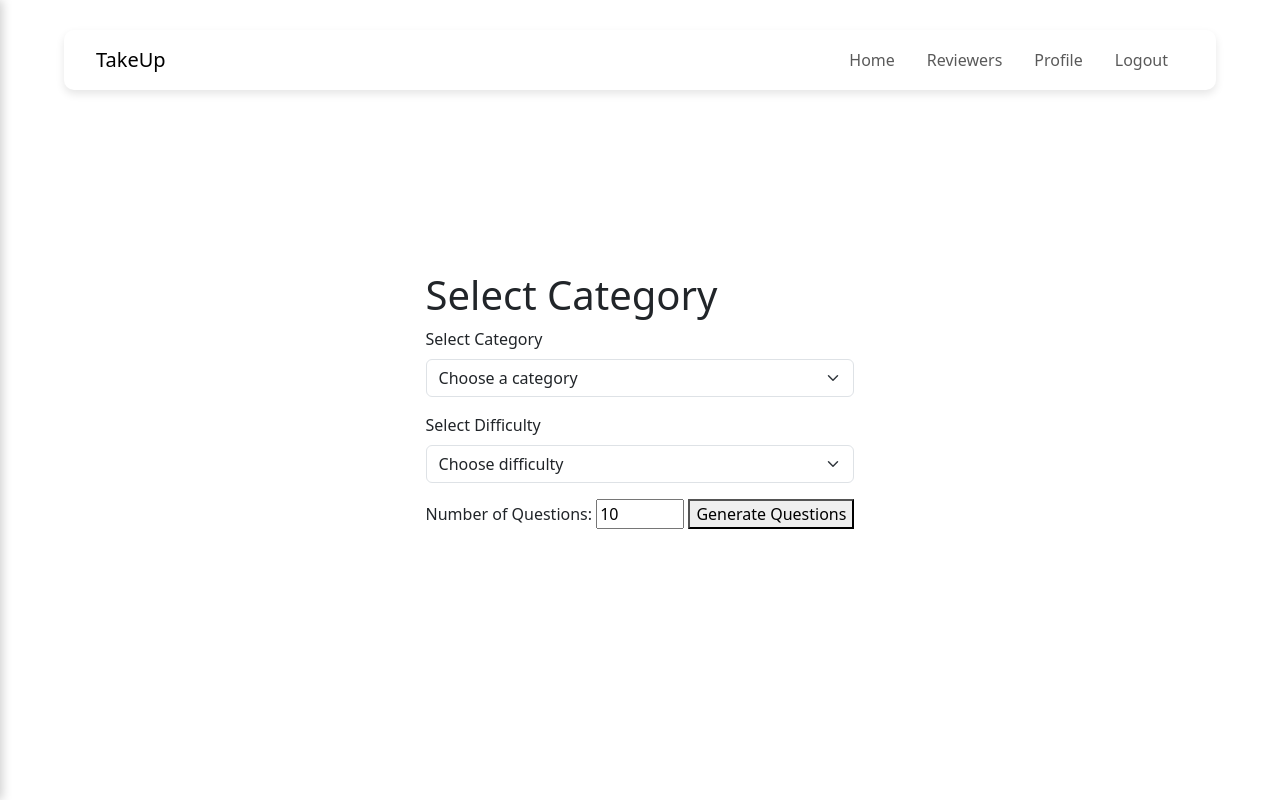
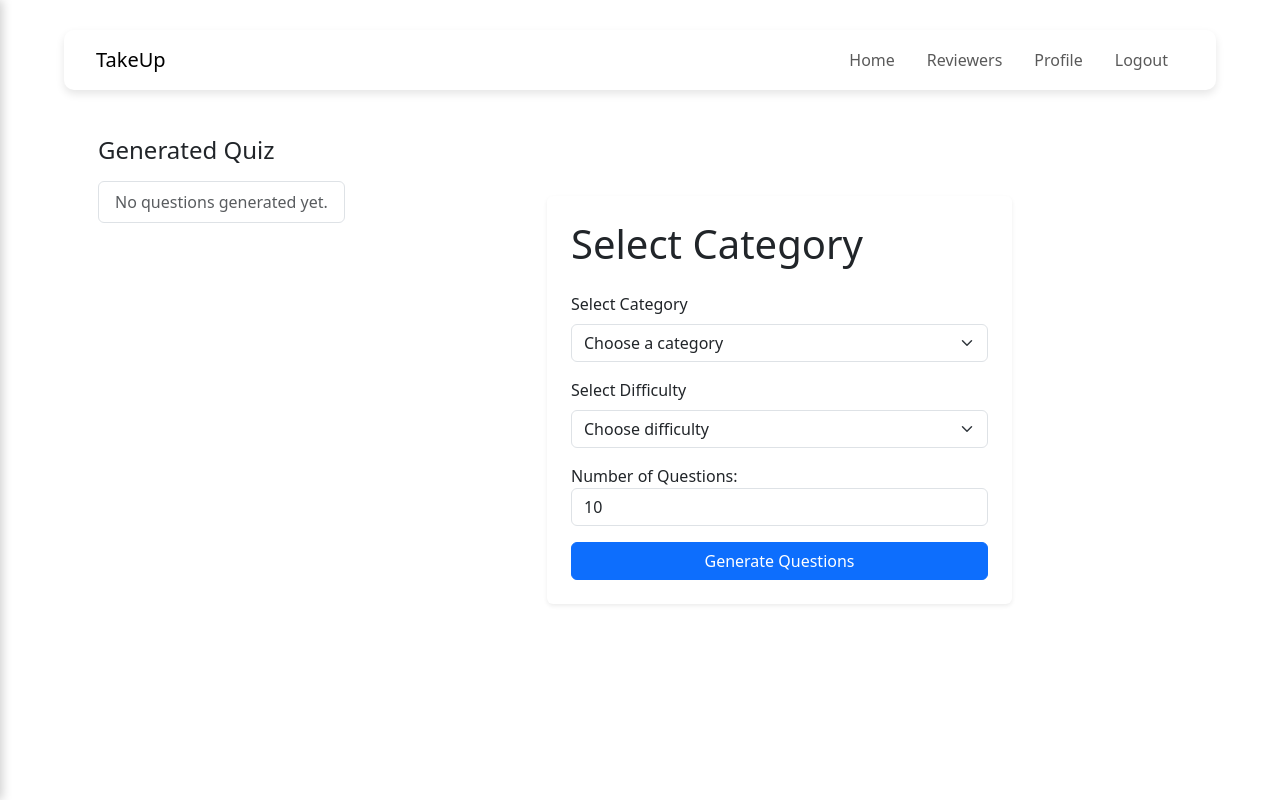
Before and after one commit to praanzzzz/msma-reviewer, a Django app: page /reviewer/ in a window 1280 px wide. Run offline with Django 5.2, Linux system fonts and the light colour scheme; a user stored in the database is signed in; data comes from the database, SQL or seed files in the repository; both versions use the stored data as it was after the commit; some libraries are stand-ins or nearby versions.

Commit message:
added ordering in models, added fetchquizresult function for sidebar

```diff
--- a/appReviewer/models.py
+++ b/appReviewer/models.py
@@ -112,6 +112,9 @@ class GeneratedQuiz(models.Model):
     questions = models.ManyToManyField(Question)
     created_at = models.DateTimeField(auto_now_add=True)
 
+    class Meta:
+        ordering = ['-created_at']
+
     def __str__(self):
         return f"Quiz {self.id} by {self.user.email} - {self.category.name} ({self.level_of_difficulty})"
 
@@ -127,6 +130,9 @@ class Summary(models.Model):
     score = models.IntegerField()
     created_at = models.DateTimeField(auto_now_add=True)
 
+    class Meta:
+        ordering = ['-created_at']
+
     def __str__(self):
         return (f"{self.user.email} - {self.generated_quiz.category.name} | "
                 f"{self.generated_quiz.level_of_difficulty} - {self.score}/{self.num_items}")
--- a/appReviewer/templates/appReviewer/reviewer.html
+++ b/appReviewer/templates/appReviewer/reviewer.html
@@ -3,16 +3,49 @@
 {% block content %}
 
 
-<div class="container d-flex justify-content-center align-items-center vh-100">
-    <div>
+
+<div id="takeexam" class="container-fluid">
+    <div class="row">
+
+
+
+
+        <!-- Sidebar for Generated Quiz -->
+        <aside class="col-md-3 d-none d-md-block p-3" style="margin-top: 120px; height: 70vh; overflow-y: auto;">
+            <h4 class="mb-3">Generated Quiz</h4>
+            <ul class="list-group">
+                {% for quiz in generated_quiz %}
+                    <li class="list-group-item">
+                        <a href="#"
+                           hx-get="{% url 'fetchquizresult' quiz.id %}"
+                           hx-target="#quizresultcontainer"
+                           hx-swap="innerHTML"
+                           hx-trigger="click"
+                           class="text-decoration-none d-block">
+                            {{ quiz }}
+                        </a>
+                    </li>
+                {% empty %}
+                    <li class="list-group-item text-muted">No questions generated yet.</li>
+                {% endfor %}
+            </ul>
+        </aside>
+
+
+
+
+
+        <!-- Main Content -->
+        <main class="col-md-9 d-flex justify-content-center align-items-center vh-100">
+            <div id ="quizresultcontainer" class="p-4 shadow-sm rounded bg-white">
                 <form
-            id ="selcatform"
                     hx-post="{% url 'generate_questions' %}"
-            hx-target="#selcatform"
-            hx-swap="afterHTML"
+                    hx-target="#takeexam"
+                    hx-swap="outerHTML"
                 >
                     {% csrf_token %}
-            <h1>Select Category</h1>
+                    <h1 class="mb-4">Select Category</h1>
+
                     <div class="mb-3">
                         <label for="categorySelect" class="form-label">Select Category</label>
                         <select id="categorySelect" name="category" class="form-select" required>
@@ -33,13 +66,16 @@
                         </select>
                     </div>
 
+                    <div class="mb-3">
                         <label for="questionCount">Number of Questions:</label>
-            <input type="number" id="questionCount" name="question_count" min="1" max="50" value="10" required>
+                        <input type="number" id="questionCount" name="question_count" min="1" max="50" value="10" class="form-control" required>
+                    </div>
 
-            <button type="submit">Generate Questions</button>
+                    <button type="submit" class="btn btn-primary w-100">Generate Questions</button>
                 </form>
+            </div>
+        </main>
     </div>
 </div>
 
-
 {% endblock %}
--- a/appReviewer/urls.py
+++ b/appReviewer/urls.py
@@ -18,7 +18,8 @@ urlpatterns = [
 
     # partial pages
     path('generate_questions/', views.generate_questions, name='generate_questions'),
-    path('submit_quiz', views.submit_quiz, name="submit_quiz"),
+    path('submit_quiz/', views.submit_quiz, name="submit_quiz"),
+    path('fetchquizresult/<int:quiz_id>/', views.fetchquizresult, name='fetchquizresult'),
 ]
 
 # it enables django to fetch static files during developmemt phase.
--- a/appReviewer/views.py
+++ b/appReviewer/views.py
@@ -1,5 +1,4 @@
 from django.contrib.auth.decorators import login_required
-from django.utils import timezone
 from django.shortcuts import render, redirect
 from .utils import send_verification_email
 from django.contrib import messages
@@ -7,8 +6,8 @@ from .forms import RegisterForm, LoginForm
 from .models import CustomUser, Category, Scenario, LevelOfDifficulty, Question, GeneratedQuiz, Summary
 from django.core.signing import Signer, BadSignature, SignatureExpired
 import random
-from django.http import HttpResponseBadRequest  # For returning a 400 Bad Request response
-from django.shortcuts import get_object_or_404  # For fetching an object or returning a 404 response if not found
+from django.http import HttpResponseBadRequest
+from django.shortcuts import get_object_or_404
 from django.contrib.auth import authenticate, login, logout
 signer = Signer()
 import json
@@ -92,7 +91,11 @@ def my_logout(request):
 def reviewer(request):
     categories = Category.objects.all()
     difficulties = LevelOfDifficulty.objects.all()
-    context = {"categories": categories, "difficulties": difficulties}
+    generated_quiz = GeneratedQuiz.objects.filter(user_id=request.user.id)
+    context = {
+        "categories": categories,
+        "difficulties": difficulties,
+        "generated_quiz": generated_quiz}
     return render(request, "appReviewer/reviewer.html", context)
 
 
@@ -201,9 +204,6 @@ def submit_quiz(request):
                     question_id = key.split("_")[1]  # Extract question ID
                     user_answers[question_id] = value  # Store answer
 
-            # Debugging: Print extracted answers
-            print(f"Extracted Answers: {user_answers}")
-
             if not user_answers:
                 return HttpResponseBadRequest("No answers received.")
 
@@ -213,10 +213,11 @@ def submit_quiz(request):
             incorrect_questions = []
             score = 0
 
+
+            # determines if user is correct or wrong per question
             for question in questions:
-                correct_answer = question.correct_option  # Assuming correct_option field exists
+                correct_answer = question.correct_option
                 user_answer = user_answers.get(str(question.id))  # Retrieve stored answer
-
                 if user_answer and user_answer == correct_answer:
                     correct_questions.append(question)
                     score += 1
@@ -233,15 +234,36 @@ def submit_quiz(request):
             )
             summary.correct_questions.set(correct_questions)
             summary.incorrect_questions.set(incorrect_questions)
-
             # Render result partial
-            context = {"score": score, "num_items": len(questions)}
+            context = {
+                "score": score,
+                "num_items": len(questions),
+                }
             return render(request, "partials/quiz_result.html", context)
-
         except Exception as e:
             return HttpResponseBadRequest(f"Error processing quiz submission: {str(e)}")
 
-    return HttpResponseBadRequest("Invalid Request")
+
+
+# used in sidebar to dynamically show quiz result
+@login_required
+def fetchquizresult(request, quiz_id):
+    quiz = get_object_or_404(GeneratedQuiz, id=quiz_id)
+    summaries = Summary.objects.filter(generated_quiz=quiz)  # Get all summaries for debugging
+    if summaries.exists():
+        summary = summaries.first()
+    else:
+        summary = None
+    # Compute percentage safely
+    percentage = 0
+    if summary and summary.num_items > 0:
+        percentage = (summary.score / summary.num_items) * 100
+    context = {
+       "quiz": quiz,
+       "summary": summary,
+       "percentage": percentage,
+    }
+    return render(request, "partials/fetchquizresult.html", context)
 
 
 
```
Also changed, not shown: appReviewer/templates/partials/fetchquizresult.html (added, +30 -0 lines), appReviewer/templates/partials/generated_questions.html (+6 -2 lines), appReviewer/templates/partials/quiz_result.html (+24 -5 lines), db.sqlite3. Lines whose indentation alone changed are shown as unchanged.
